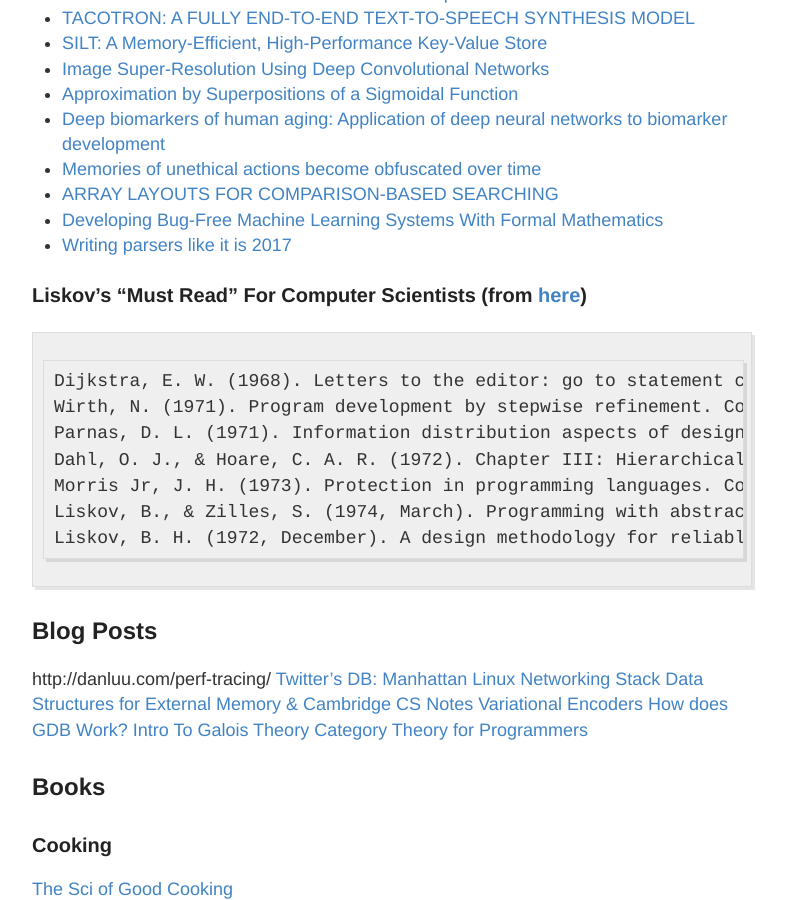
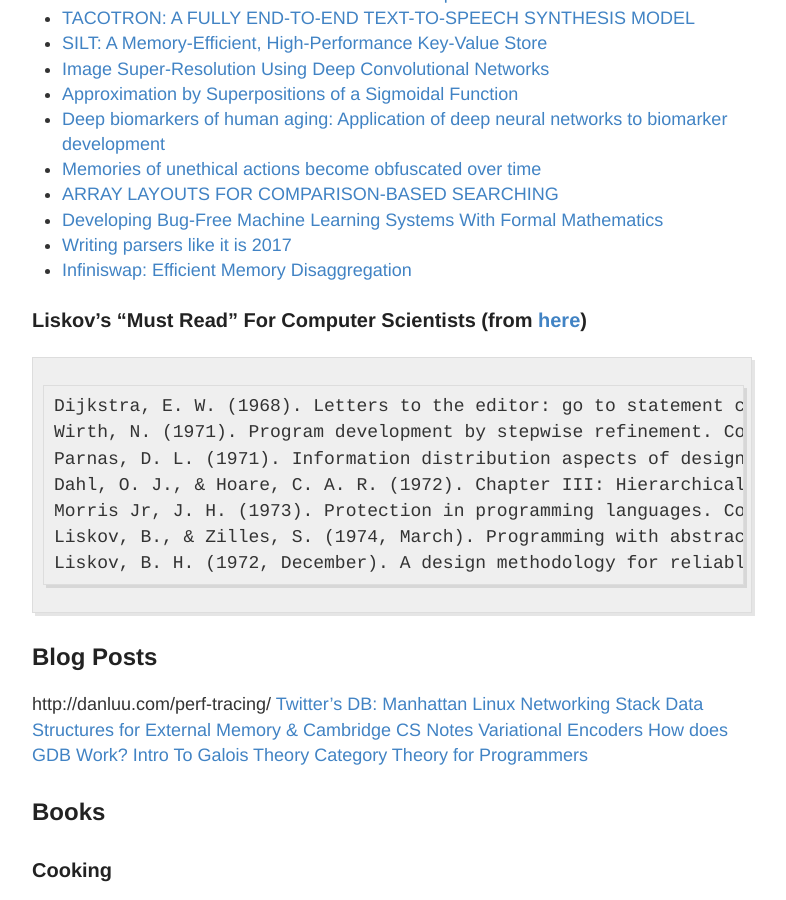
Before and after one commit to RONNCC/ronncc.github, a Jekyll site: the page built from _posts/2015-12-25-ReadingList.md, in a window 1280 px wide and 900 px high, scrolled down 1102 px. Shown: the whole window, without its empty margins (248-1034 px from the left). Built offline with Jekyll 4.4.1, drawn with Linux system fonts in a browser that asks for light colours; comment, search, counter and statistics services are not loaded.

Commit message:
Updated 2015-12-25-ReadingList.md

```diff
--- a/_posts/2015-12-25-ReadingList.md
+++ b/_posts/2015-12-25-ReadingList.md
@@ -51,6 +51,7 @@
 - [ARRAY LAYOUTS FOR COMPARISON-BASED SEARCHING](https://arxiv.org/ftp/arxiv/papers/1509/1509.05053.pdf)
 - [Developing Bug-Free Machine Learning Systems With Formal Mathematics](https://arxiv.org/abs/1706.08605)
 - [Writing parsers like it is 2017](http://spw17.langsec.org/papers/chifflier-parsing-in-2017.pdf)
+- [Infiniswap: Efficient Memory Disaggregation](https://www.usenix.org/conference/nsdi17/technical-sessions/presentation/gu)
 
 ### Liskov's "Must Read" For Computer Scientists (from [here](http://jpirker.com/hlf16-liskovs-reading-list-for-computer-scientists/))
 
```
